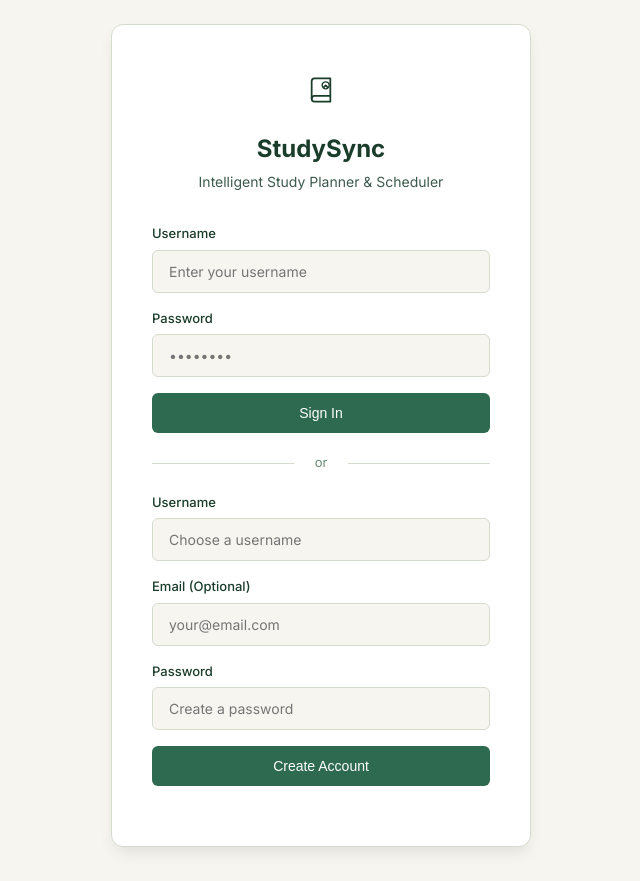
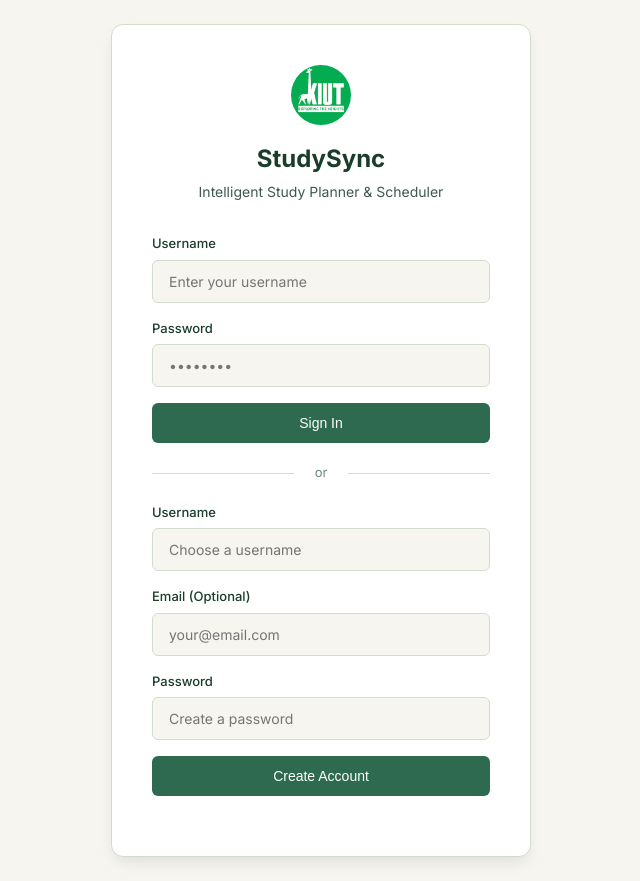
Before and after one commit to sudocodez/studysync, a PHP site: page /studyplanner/ in a window 1280 px wide. Shown: the whole page, without its empty margins (319-959 px from the left). Before the commit the page ends 851 px from the top, so only its background shows below. Run offline with PHP 8.4, Linux system fonts and the light colour scheme; data comes from the database, SQL or seed files in the repository.

Commit message:
Replace book SVG icon with circular giraffe/kiut logo on login page

```diff
--- a/index.php
+++ b/index.php
@@ -39,13 +39,8 @@ if($_SERVER['REQUEST_METHOD'] == 'POST') {
     <div class="auth-container">
         <div class="auth-card">
             <div class="auth-header">
-                <div class="logo-icon" style="margin: 0 auto 16px; width: 50px; height: 50px;">
-                    <svg width="28" height="28" viewBox="0 0 24 24" fill="none" stroke="currentColor" stroke-width="1.5" stroke-linecap="round" stroke-linejoin="round">
-                        <path d="M4 19.5A2.5 2.5 0 0 1 6.5 17H20"/>
-                        <path d="M6.5 2H20v20H6.5A2.5 2.5 0 0 1 4 19.5v-15A2.5 2.5 0 0 1 6.5 2z"/>
-                        <circle cx="16" cy="8" r="3" stroke-width="1.2"/>
-                        <path d="M14.5 9.5 16 8l1.5 1.5"/>
-                    </svg>
+                <div class="logo-icon" style="margin: 0 auto 16px; width: 60px; height: 60px; border-radius: 50%; overflow: hidden;">
+                    <img src="logo1.png" alt="Kiut" style="width:100%;height:100%;object-fit:cover;display:block;">
                 </div>
                 <h1>StudySync</h1>
                 <p>Intelligent Study Planner & Scheduler</p>
```
